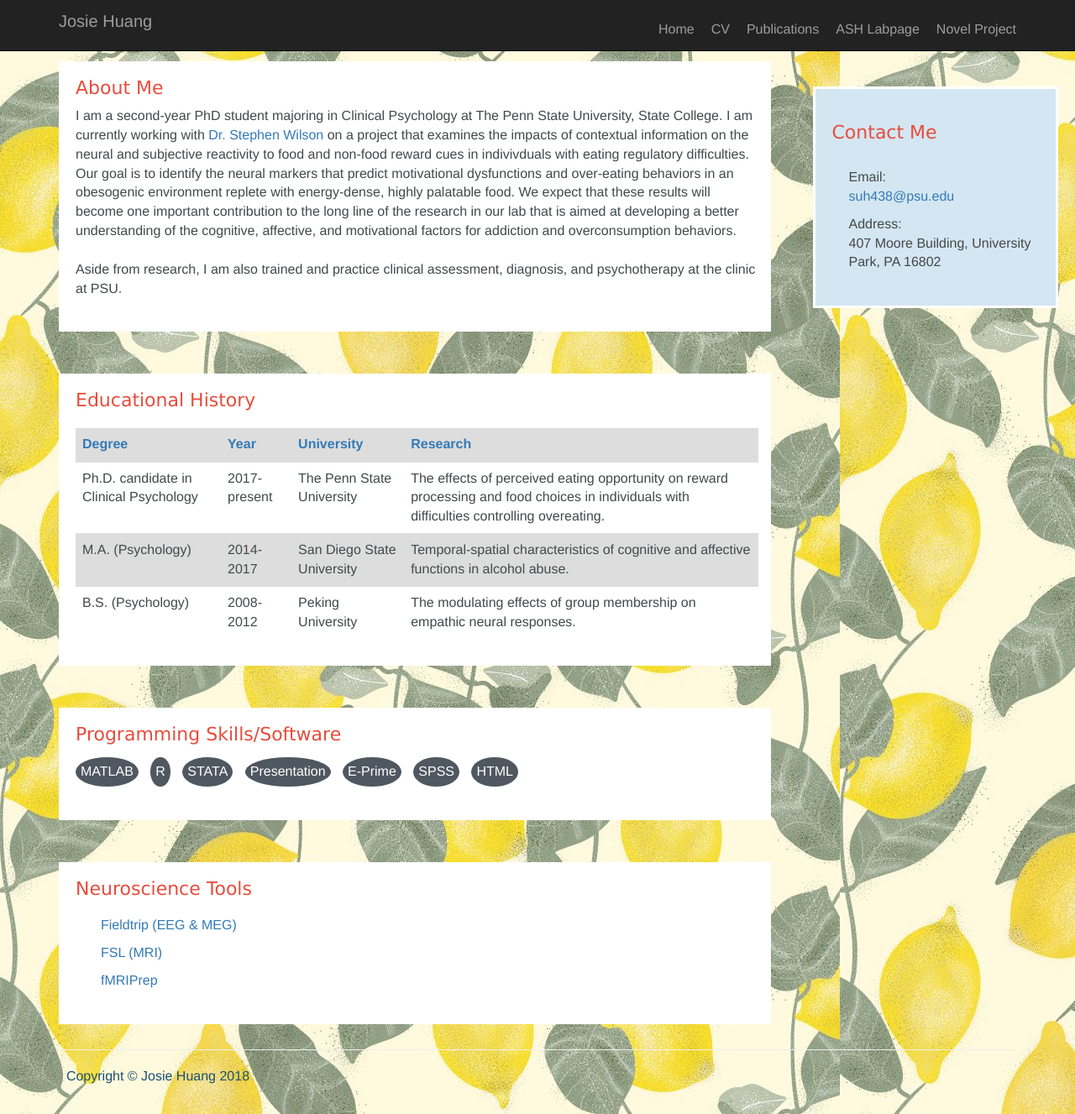
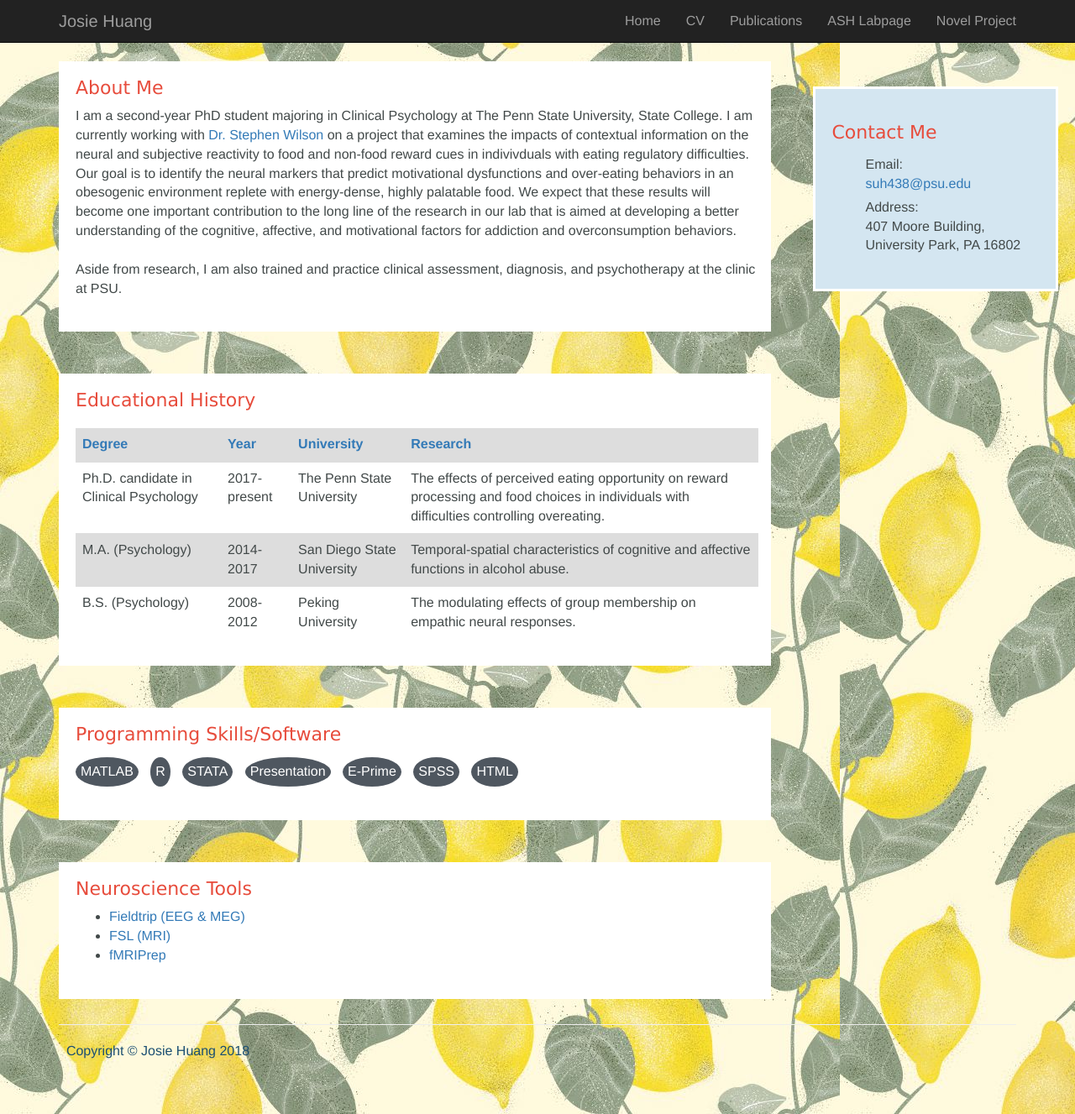
Before and after one commit to josie-shuang/josie-shuang.github.io, a Jekyll site: the page built from index.html, in a window 1280 px wide and 1327 px high. Shown: the whole window at 84% size. Built offline with Jekyll 4.4.1, drawn with Linux system fonts in a browser that asks for light colours.

Commit message:
Update main_style.css

```diff
--- a/css/main_style.css
+++ b/css/main_style.css
@@ -144,10 +144,10 @@
 	position: fixed;
 }
 
-#ContactInfo ul, li{
+#ContactInfo ul li{
 	list-style-type: none;
-	padding-top: 10px;
-	margin-left: -10px;
+	padding-top: 5px;
+	padding-left: -20px;
 }
 
 #novel body {
```
